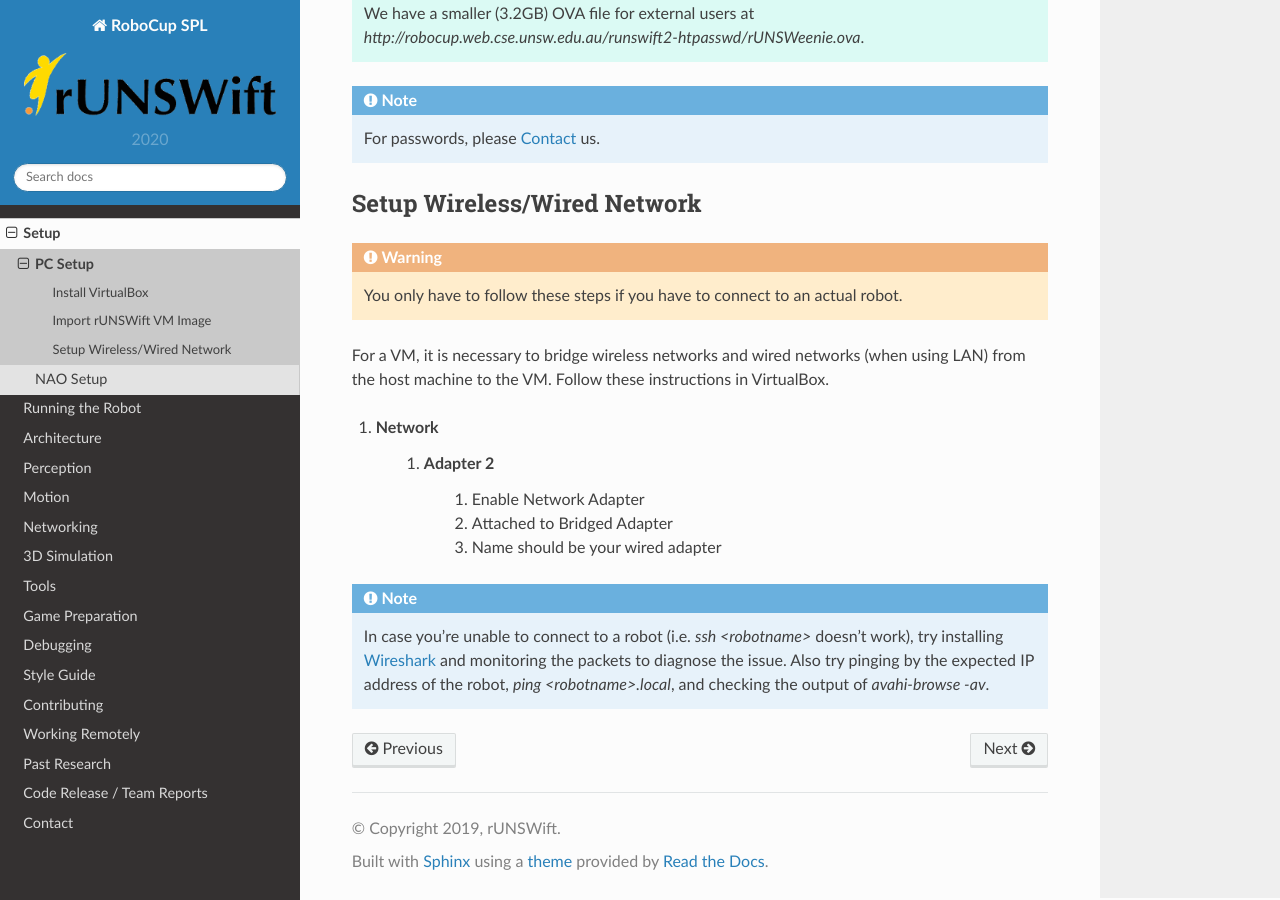
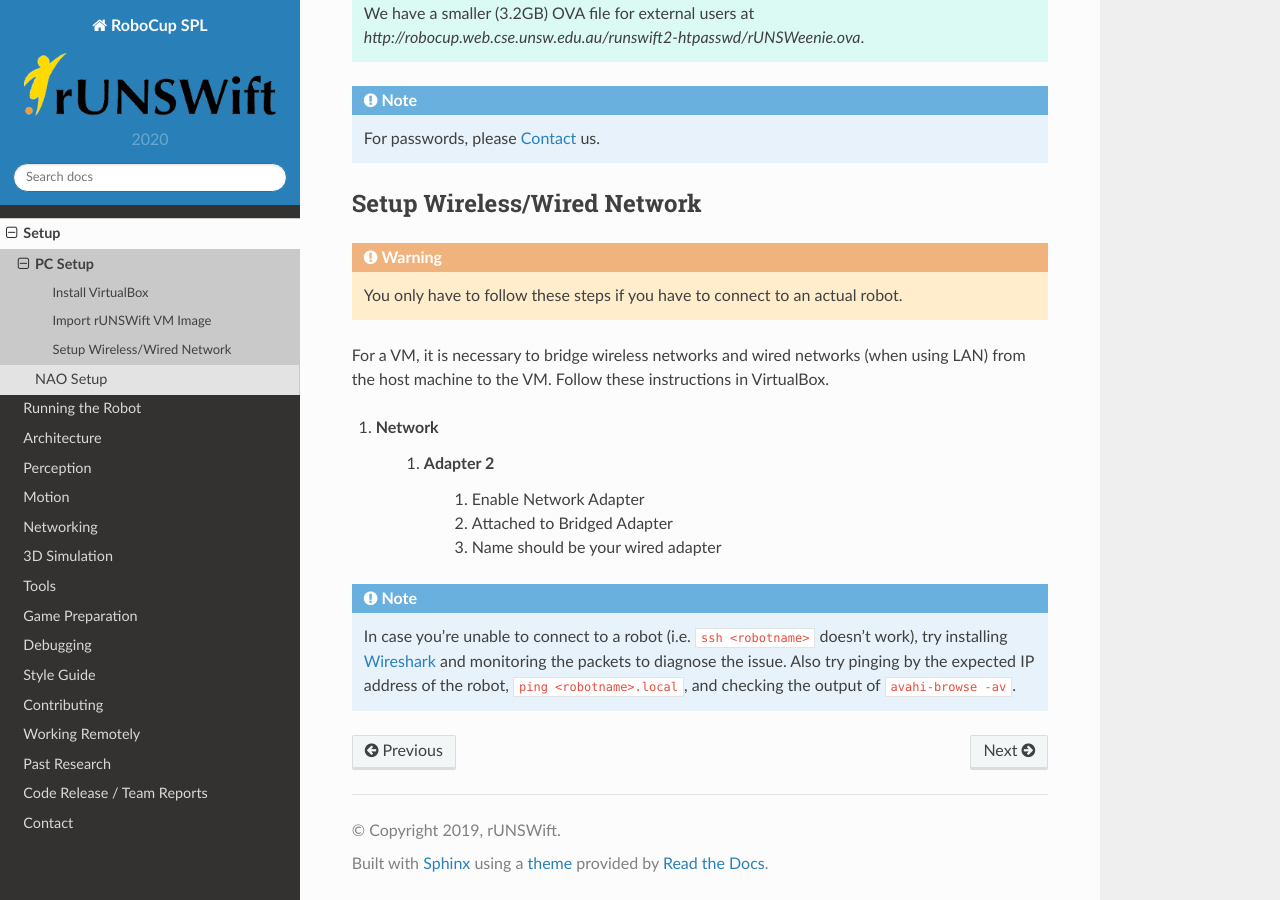
Before and after one commit to UNSWComputing/rUNSWift-docs, a Sphinx documentation site: the page built from source/setup/pc_setup.rst, in a window 1280 px wide and 900 px high, scrolled down 1287 px. Built offline with Sphinx 7.4.7 and the Read the Docs theme 2.0.0, drawn with Linux system fonts in a browser that asks for light colours.

Commit message:
Improve readability/formatting

```diff
--- a/source/setup/pc_setup.rst
+++ b/source/setup/pc_setup.rst
@@ -73,4 +73,4 @@ from the host machine to the VM. Follow these instructions in VirtualBox.
         #. Name should be your wired adapter
 
 .. note::
-    In case you're unable to connect to a robot (i.e. `ssh <robotname>` doesn't work), try installing `Wireshark <https://www.wireshark.org/download.html>`_ and monitoring the packets to diagnose the issue. 	Also try pinging by the expected IP address of the robot, `ping <robotname>.local`, and checking the output of `avahi-browse -av`.
+    In case you're unable to connect to a robot (i.e. ``ssh <robotname>`` doesn't work), try installing `Wireshark <https://www.wireshark.org/download.html>`_ and monitoring the packets to diagnose the issue. 	Also try pinging by the expected IP address of the robot, ``ping <robotname>.local``, and checking the output of ``avahi-browse -av``.
```
